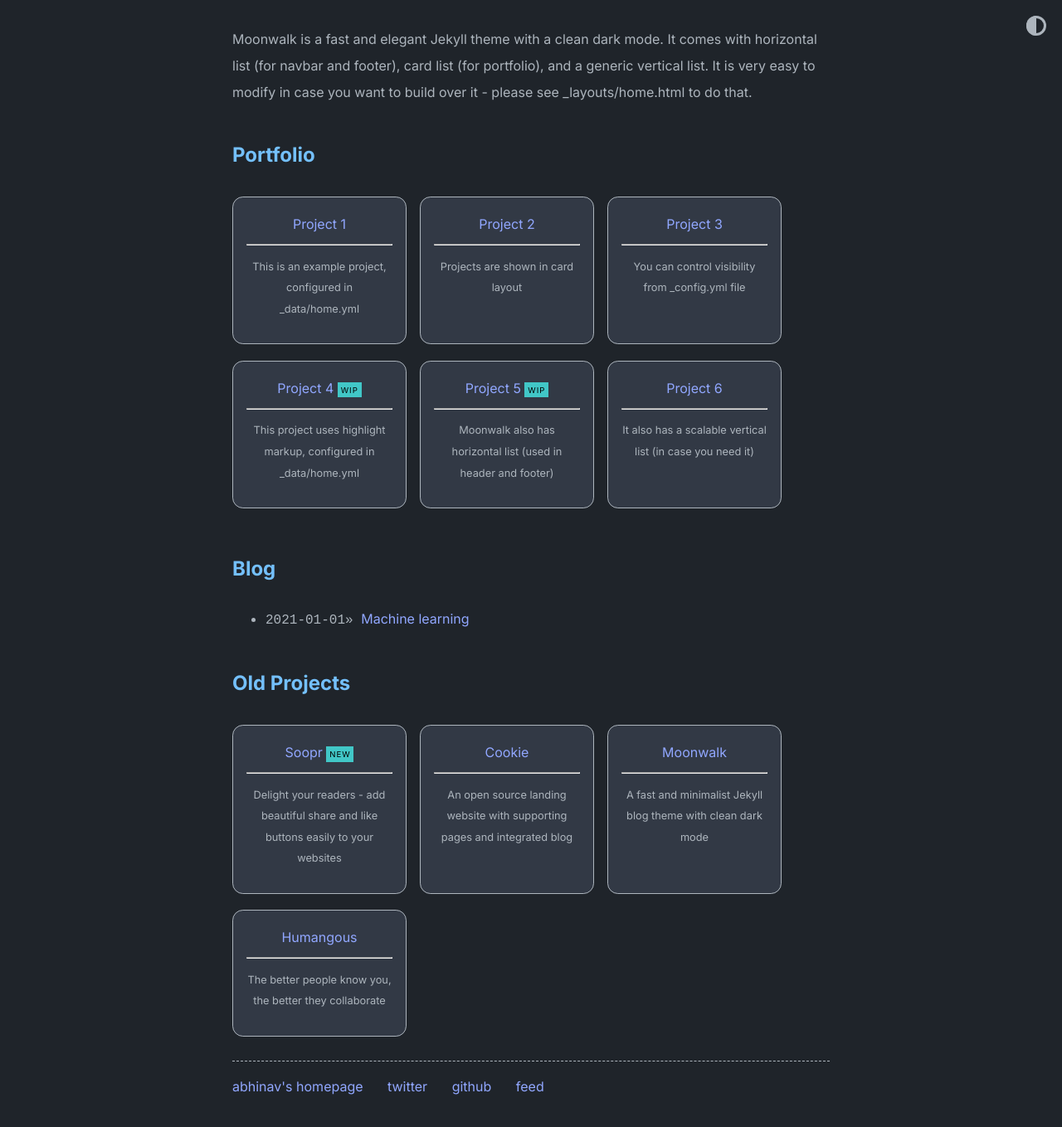
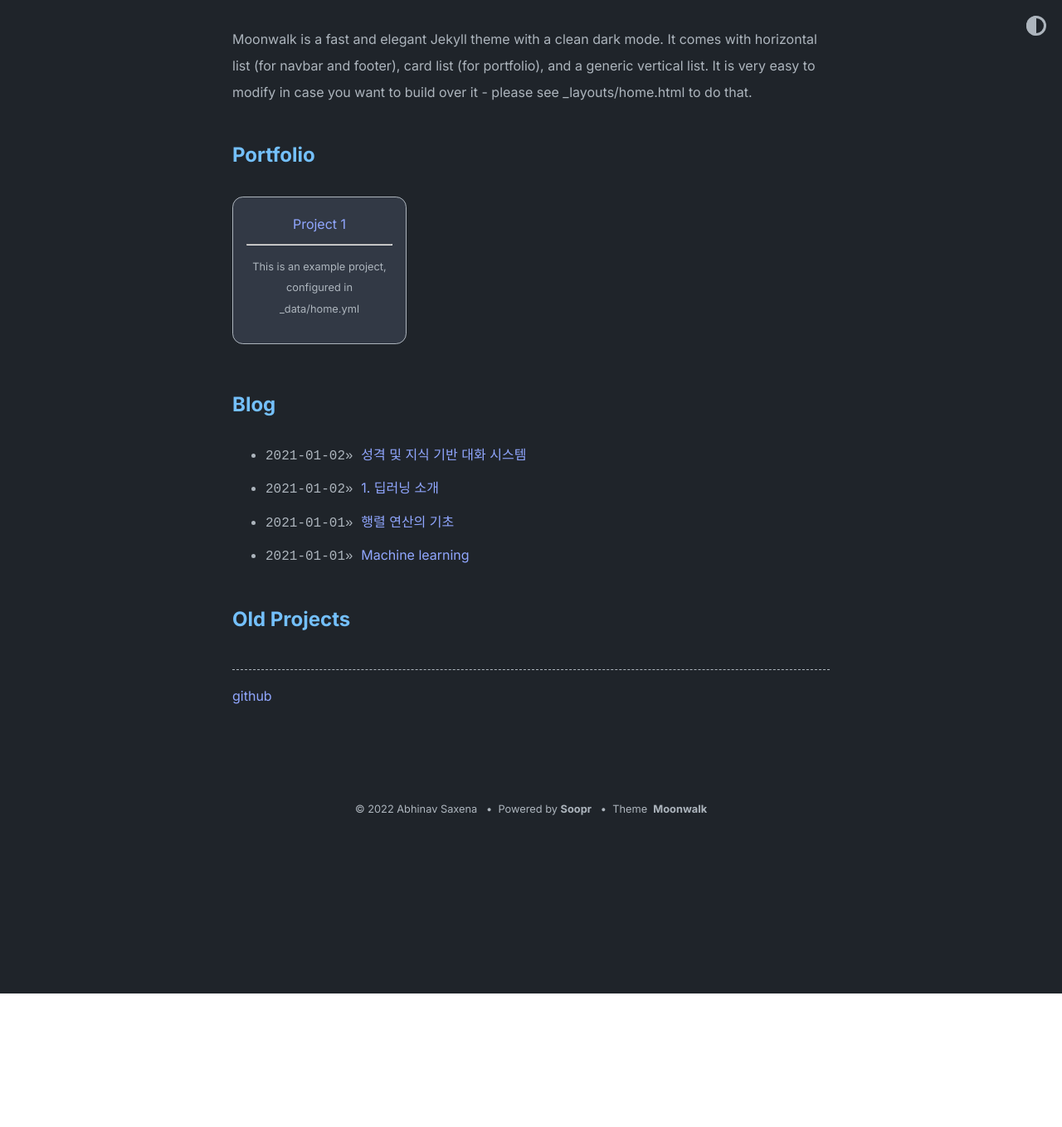
Before and after one commit to hookSSi/hookSSi.github.io, a Jekyll site: the page built from index.md, in a window 1280 px wide and 1400 px high, scrolled down 202 px. Shown: the top 1359 px of the window at 83% size. Built offline with Jekyll 4.4.1, drawn with Linux system fonts in a browser that asks for light colours.

Commit message:
some post

```diff
--- a/_data/home.yml
+++ b/_data/home.yml
@@ -5,95 +5,11 @@ navbar_entries:
   - title: blog
     url: blog
 
-  - title: website
-    url: https://www.abhinav.co
-
 project_entries:
   - title: Project 1
     url: overview-post
     desc: This is an example project, configured in _data/home.yml
 
-  - title: Project 2
-    url: overview-post
-    desc: Projects are shown in card layout
-
-  - title: Project 3
-    url: overview-post
-    desc: You can control visibility from _config.yml file
-
-  - title: Project 4
-    url: overview-post
-    desc: This project uses highlight markup, configured in _data/home.yml
-    highlight: WIP
-
-  - title: Project 5
-    url: overview-post
-    desc: Moonwalk also has horizontal list (used in header and footer)
-    highlight: WIP
-
-  - title: Project 6
-    url: overview-post
-    desc: It also has a scalable vertical list (in case you need it)
-
-old_project_entries:
-  - title: Soopr
-    url: https://www.soopr.co
-    desc: Delight your readers - add beautiful share and like buttons easily to your websites
-    highlight: NEW
-
-  - title: Cookie
-    url: https://github.com/abhinavs/cookie
-    desc: An open source landing website with supporting pages and integrated blog
-
-  - title: Moonwalk
-    url: https://github.com/abhinavs/moonwalk
-    desc: A fast and minimalist Jekyll blog theme with clean dark mode
-
-  - title: Humangous
-    url: https://www.humangous.co
-    desc: The better people know you, the better they collaborate
-
 footer_entries:
-  - title: abhinav's homepage
-    url: https://www.abhinav.co
-
-  - title: twitter
-    url: https://twitter.com/abhinav
-
   - title: github
-    url: https://github.com/abhinavs
-
-  - title: feed
-    url: feed.xml
-
-misc_entries:
-  - title: this is an example vertical list
-    url: false
-
-  - title: you can show or hide using a boolean flag in _config.yml
-    url: false
-
-  - title: and you can add data in _data/home.yml
-    url: false
-
-  - title: Blog posts
-    post_list: true
-    url: false
-
-  - title: moonwalk on the Internet
-    url: false
-    entries:
-      - title: on Github
-        url: https://github.com/abhinavs/moonwalk
-
-      - title: originally built for abhinav's homepage
-        url: https://www.abhinav.co
-
-      - title: this list is scalable and can be nested
-        url: false
-        entries:
-          - title: this is nested inside a nested list
-            url: false
-
-          - title: it is easy to use, see _data/home.yml to see how to configure it.
-            url: false
+    url: https://github.com/hookssi
--- a/_posts/2021-01-01-Machine Learning.md
+++ b/_posts/2021-01-01-Machine Learning.md
@@ -2,24 +2,37 @@
 layout: post
 ---
 
-머신 러닝 개요
+## 개요
+- [개요](#개요)
+- [서론](#서론)
+- [중론](#중론)
 
-## Table of contents
-- [Table of contents](#table-of-contents)
-- [The start](#the-start)
-- [The middle](#the-middle)
-- [The end](#the-end)
+머신러닝에 대한 대략적인 정리를 해보자
 
-한글 입력 테스트
+## [서론](#서론)
 
-## [The start](#the-start)
+머신러닝의 어려움은 대부분 데이터에서 온다.
 
-Fusce non velit cursus ligula mattis convallis vel at metus. Sed pharetra tellus massa, non elementum eros vulputate non. Suspendisse potenti. Quisque arcu felis, laoreet vel accumsan sit amet, fermentum at nunc. Sed massa quam, auctor in eros quis, porttitor tincidunt orci. Nulla convallis id sapien ornare viverra. Cras nec est lacinia ligula porta tincidunt. Nam a est eget ligula pellentesque posuere. Maecenas quis enim ac risus accumsan scelerisque. Aliquam vitae libero sapien. Etiam convallis, metus nec suscipit condimentum, quam massa congue velit, sit amet sollicitudin nisi tortor a lectus. Cras a arcu enim. Suspendisse hendrerit euismod est ac gravida. Donec vitae elit tristique, suscipit eros at, aliquam augue. In ac faucibus dui. Sed tempor lacus tristique elit sagittis, vitae tempor massa convallis.
+다음 3가지가 주요 원인이다.
 
-## [The middle](#the-middle)
+* 데이터 편향
 
-Proin quis velit et eros auctor laoreet. Aenean eget nibh odio. Suspendisse mollis enim pretium, fermentum urna vitae, egestas purus. Donec convallis tincidunt purus, scelerisque fermentum eros sagittis vel. Aliquam ac aliquet risus, tempus iaculis est. Fusce molestie mauris non interdum hendrerit. Curabitur ullamcorper, eros vitae interdum volutpat, lacus magna lacinia turpis, at accumsan dui tortor vel lectus. Aenean risus massa, semper non lectus rutrum, facilisis imperdiet mi. Praesent sed quam quis purus auctor ornare et sed augue. Vestibulum non quam quis ligula luctus placerat sed sit amet erat. Vestibulum ante ipsum primis in faucibus orci luctus et ultrices posuere cubilia curae; Fusce auctor, sem eu volutpat dignissim, turpis nibh malesuada arcu, in consequat elit mauris quis sem. Nam tristique sit amet enim vel accumsan. Sed id nibh commodo, dictum sem id, semper quam.
+확보된 데이터가 대표하는 모집단의 분포를 반영하지 못하고 일부의 특성만을 가지고 있는 경우
 
-## The end
+* 부정확성
 
-Donec ex lectus, tempus non lacinia quis, pretium non ipsum. Praesent est nunc, rutrum vel tellus eu, tristique laoreet purus. In rutrum orci sit amet ex ornare, sit amet finibus lacus laoreet. Etiam ac facilisis purus, eget porttitor odio. Suspendisse tempus dolor nec risus sodales posuere. Proin dui dui, mollis a consectetur molestie, lobortis vitae tellus. Vivamus at purus sed urna sollicitudin mattis. Mauris lacinia libero in lobortis pulvinar. Nullam sit amet condimentum justo. Donec orci justo, pharetra ut dolor non, interdum finibus orci. Proin vitae ante a dui sodales commodo ac id elit. Nunc vel accumsan nunc, sit amet congue nunc. Aliquam in lacinia velit. Integer lobortis luctus eros, in fermentum metus aliquet a. Class aptent taciti sociosqu ad litora torquent per conubia nostra, per inceptos himenaeos.
+데이터의 품질이 낮아 많은 오류와 이상치, 잡음을 포함하고 있는 경우이다.
+
+* 무관함
+
+데이터는 많이 확보했지만, 이 데이터가 담고 있는 특성들이 학습하려고 하는 문제와는 무관한 데이터
+
+따라서 이러한 문제를 해결하는 것이 머신러닝에서 주로 이루어지는 일이 될 것이다.
+
+## [중론](#중론)
+
+서론에서 이야기한 문제에 대한 해결방안은 보통 학습 방법론, loss function 설계 등으로 해결하는 듯하다.
+
+나는 loss function 설계에 대해 공부를 하기로 하였기에 어느 정도 수학 지식이 필요하다.
+
+머신러닝에서 주요 활용되는 걸로는 선형대수학, 통계학 등이 있다.
```
Also changed, not shown: _posts/2021-01-01-행렬 연산의 기초.md (added, +22 -0 lines), _posts/2021-01-02-1. 딥러닝 소개.md (added, +14 -0 lines), _posts/2021-01-02-성격 및 지식 기반 대화 시스템.md (added, +18 -0 lines), images/ConsistencyProblem.png (added).
